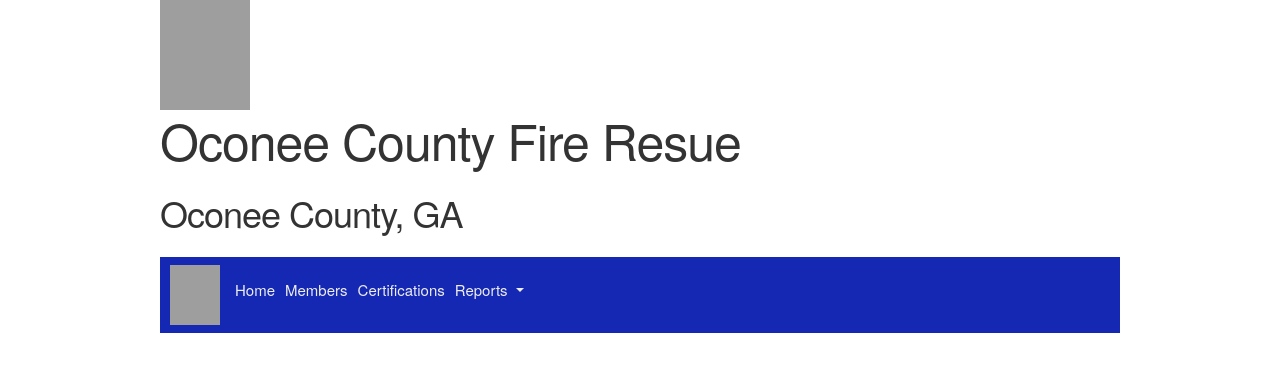
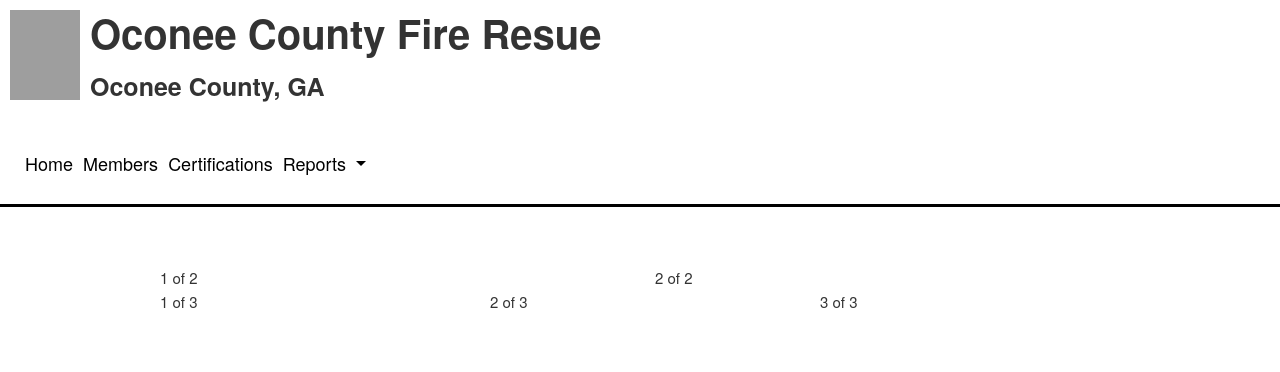
Before and after one commit to imvincentandreas/ds_final, a PHP site: page /public/about.html in a window 1280 px wide. Shown: the top 372 px of the page. Run offline with PHP 8.4, Linux system fonts and the light colour scheme; grey boxes are pictures that could not be loaded.

Commit message:
changed about page

```diff
--- a/app/public/about.html
+++ b/app/public/about.html
@@ -8,16 +8,19 @@
     <link rel="stylesheet" href="css/styles.css">
     <title>Oconee Fire Department</title>
   </head>
+
   <body>
-    <div class="container">
-    <img src="https://oconeecountyfire.com/wp-content/uploads/2018/11/oconeecountyfire-logo2.png" width="90" height="110">
-    <b><h1>Oconee County Fire Resue</h1></b>
-    <b><h3>Oconee County, GA</h3></b>
+
+      <div class="seal">
+        <img class="image" src="https://oconeecountyfire.com/wp-content/uploads/2018/11/oconeecountyfire-logo2.png" width="90" height="110">
+        <div class="text">
+          <p class="oconee-head"><b>Oconee County Fire Resue</b></p>
+          <p class="oconee-body"><b>Oconee County, GA</b></p>
+        </div>
+      </div>
+      <div class="header">
+    		<div class="header-right">
           <nav class="navbar navbar-expand-md">
-      <a class="navbar-brand" href="index.html"><img src="https://oconeecountyfire.com/wp-content/uploads/2018/11/oconeecountyfire-logo2.png" width="50" height="60"></a>
-      <button class="navbar-toggler" type="button" data-toggle="collapse" data-target="#navbarNav" aria-controls="navbarNav" aria-expanded="false" aria-label="Toggle navigation">
-        <span class="navbar-toggler-icon"></span>
-      </button>
             <div class="collapse navbar-collapse" id="navbarNav">
               <ul class="navbar-nav">
                 <li class="nav-item active">
@@ -41,6 +44,34 @@
               </ul>
             </div>
           </nav>
+    		</div>
+  		</div>
+      <br>
+      <hr>
+      <br>
+      <div class="container">
+        <div class="row">
+          <div class="col">
+            1 of 2
+          </div>
+          <div class="col">
+            2 of 2
+          </div>
+        </div>
+        <div class="row">
+          <div class="col">
+            1 of 3
+          </div>
+          <div class="col">
+            2 of 3
+          </div>
+          <div class="col">
+            3 of 3
+          </div>
+        </div>
+      </div>
+
+
 
     <script src="https://code.jquery.com/jquery-3.5.1.slim.min.js" integrity="sha384-DfXdz2htPH0lsSSs5nCTpuj/zy4C+OGpamoFVy38MVBnE+IbbVYUew+OrCXaRkfj" crossorigin="anonymous"></script>
     <script src="https://cdn.jsdelivr.net/npm/popper.js@1.16.1/dist/umd/popper.min.js" integrity="sha384-9/reFTGAW83EW2RDu2S0VKaIzap3H66lZH81PoYlFhbGU+6BZp6G7niu735Sk7lN" crossorigin="anonymous"></script>
--- a/app/public/css/styles.css
+++ b/app/public/css/styles.css
@@ -4,23 +4,70 @@
   color: #333;
 }
 
-nav,
-.navbar {
-  background-color: rgb(20,40,180);
-  color: #eee;
+.seal {
+  overflow: auto;
+}
+.image {
+  float: left;
+  padding: 10px;
+}
+
+.text {
+  float: left;
+}
+
+.header {
+  background-color: white;
+  padding: 20px 10px;
+}
+
+.header a {
+  float: left;
+  color: black;
+  text-align: center;
+  padding: 14px;
+  text-decoration: none;
+  font-size: 18px;
+  border-radius: 4px;
 }
 
 .navbar a.navbar-brand,
 .navbar a.nav-link,
 .navbar a.nav-link:visited {
-  color: #eee;
+  color: black;
 }
 
 .navbar a.nav-link:hover {
-  background-color: rgb(50,80,220);
-  color: #fff;
+  background-color: black;
+  color: white;
 }
 
+.header a.active {
+  background-color: red;
+  color: red;
+}
+
+.header-right {
+  float: left;
+}
+
+.oconee-body {
+  margin:0;
+  padding:0;
+  font-size: 25px;
+}
+
+.oconee-head {
+  font-size: 40px;
+  margin:0;
+  padding:0;
+}
+
+hr {
+    border: none;
+    height: 3px;
+    background-color: black; /* Modern Browsers */
+}
 
 .cardPane {
   background-color: #eee;
```
Lines whose indentation alone changed are shown as unchanged.
